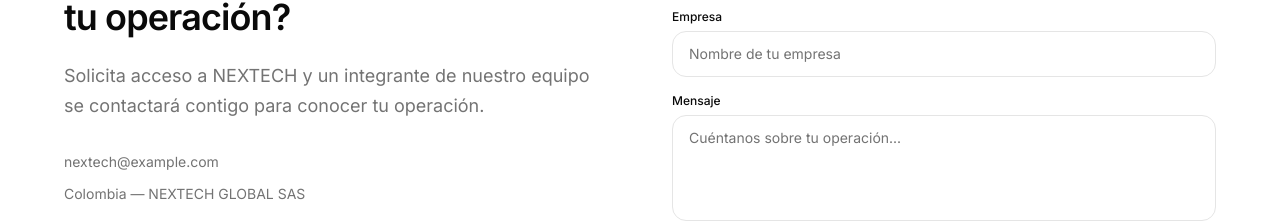
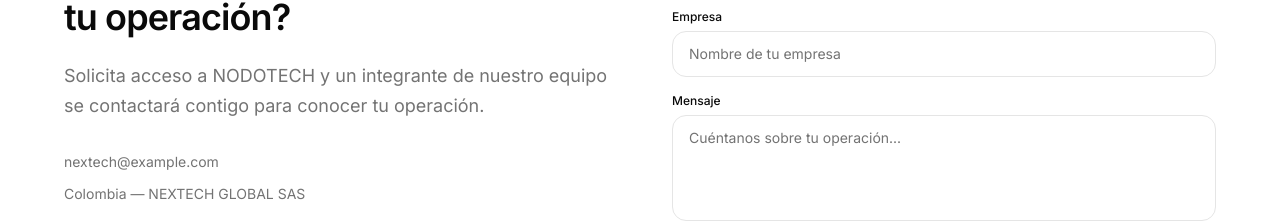
Before and after one commit to nextechgsas-design/v0-saa-s-landing-page, a Next.js app: page / in a window 1280 px wide. Shown: the part 5424-5645 px from the top of the page. Built offline with nearby package versions, Linux system fonts and the light colour scheme.

Commit message:
Update contact-section.tsx

```diff
--- a/components/contact-section.tsx
+++ b/components/contact-section.tsx
@@ -51,8 +51,8 @@ export function ContactSection() {
             </h2>
             <p className="text-muted-foreground leading-relaxed text-lg mb-8">
               {lang === "es"
-                ? "Solicita acceso a NEXTECH y un integrante de nuestro equipo se contactará contigo para conocer tu operación."
-                : "Request access to NEXTECH and a team member will contact you to learn about your operation."}
+                ? "Solicita acceso a NODOTECH y un integrante de nuestro equipo se contactará contigo para conocer tu operación."
+                : "Request access to NODOTECH and a team member will contact you to learn about your operation."}
             </p>
             <div className="flex flex-col gap-3 text-sm text-muted-foreground">
               <span>nextech@example.com</span>
```
